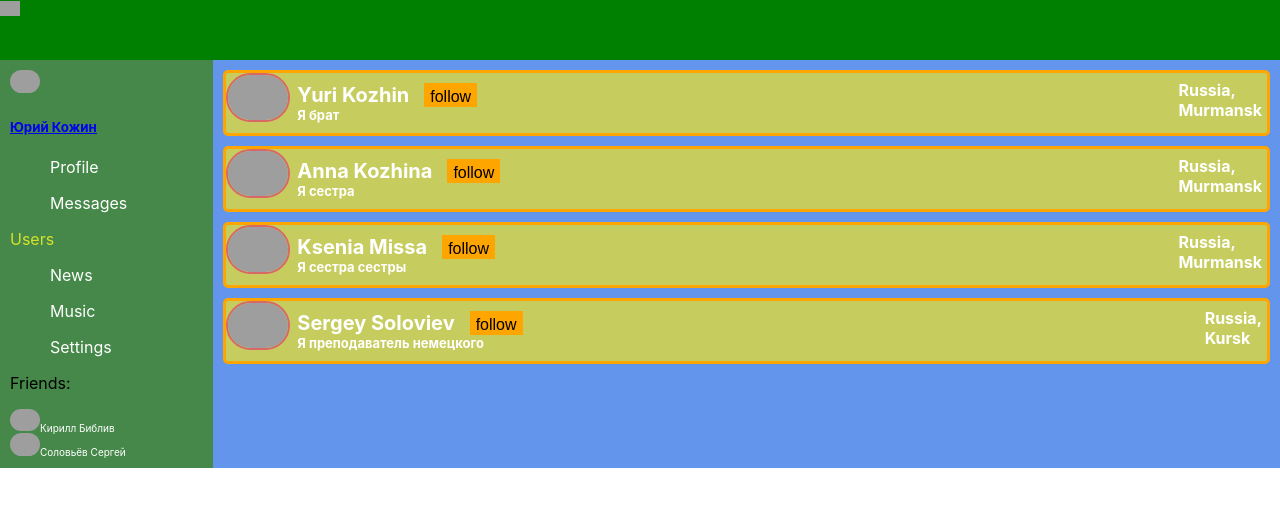
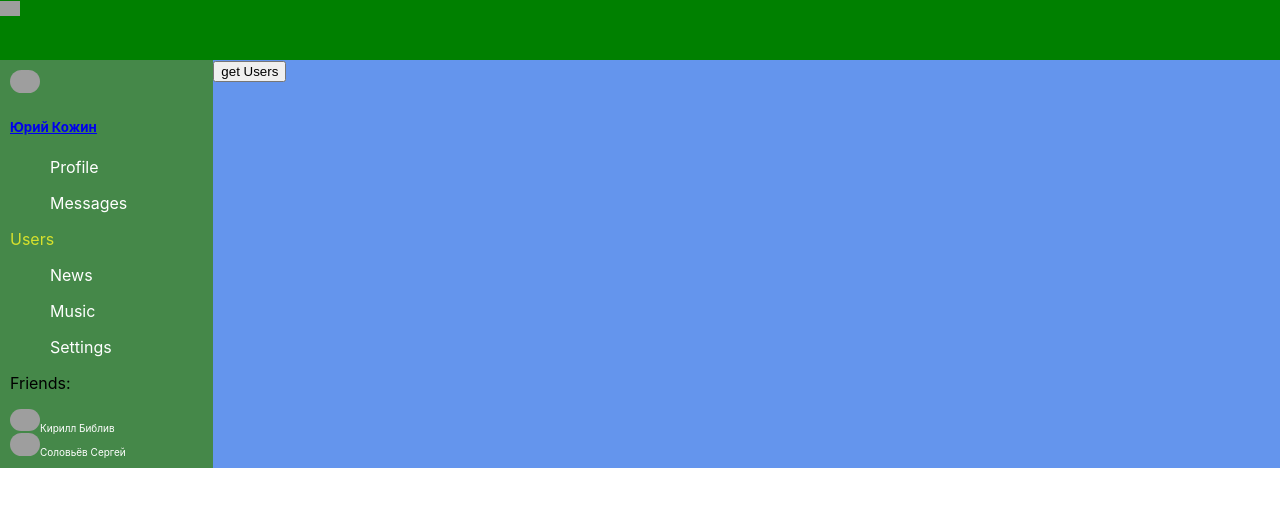
Before and after one commit to Angst26/samurai, a React (Create React App) app: page /users in a window 1280 px wide. Shown: the top 506 px of the page. Built offline with nearby package versions, Linux system fonts and the light colour scheme; grey boxes are pictures that could not be loaded.

Commit message:
добавлены Users в Navbar

```diff
--- a/package.json
+++ b/package.json
@@ -7,6 +7,7 @@
     "@testing-library/jest-dom": "^5.17.0",
     "@testing-library/react": "^13.4.0",
     "@testing-library/user-event": "^13.5.0",
+    "axios": "^1.7.2",
     "react": "^18.3.1",
     "react-dom": "^18.3.1",
     "react-redux": "^9.1.2",
--- a/src/components/Navbar/Navbar.jsx
+++ b/src/components/Navbar/Navbar.jsx
@@ -4,7 +4,7 @@ import Friend from './Friend/Friend'
 import ShortProfile from "./ShortProfile/ShortProfile";
 
 const Navbar = (props) => {
-    debugger
+
     let friends = props.friendsList.map(friend => <Friend img={friend.img} name={friend.name} postname={friend.postname} />);
     return <nav className={s.nav}>
         <div>
--- a/src/components/Navbar/NavbarContainer.jsx
+++ b/src/components/Navbar/NavbarContainer.jsx
@@ -2,7 +2,6 @@ import {connect} from "react-redux";
 import Navbar from "./Navbar";
 
 let  mapStateToProps = (state) => {
-    debugger
     return{
         friendsList: state.sidebar.friendsList
     }
@@ -13,7 +12,6 @@ let mapDispatchToProps = (dispatch) => {
 
     }
 }
-debugger
 const NavbarContainer = connect(mapStateToProps,mapDispatchToProps)(Navbar)
 
 export default NavbarContainer;
--- a/src/components/Users/User/User.jsx
+++ b/src/components/Users/User/User.jsx
@@ -1,4 +1,5 @@
 import s from './User.module.css'
+import userPhoto from '../../../../src/assets/images/img.png'
 
 const User = (props) => {
     let onFollow = () => {
@@ -14,7 +15,7 @@ const User = (props) => {
 
     return (
         <div className={s.container}>
-            <span><img className={s.photo} src={props.img} alt=""/></span>
+            <span><img className={s.photo} src={props.img != null? props.img : userPhoto} alt=""/></span>
             <span className={s.name}>
                 {props.name} {props.postName}
                 <button onClick = {props.isFollowed? onUnfollow : onFollow} className={s.followBtn}>{props.isFollowed? 'unfollow': 'follow'}</button>
@@ -23,8 +24,8 @@ const User = (props) => {
                 </div>
             </span>
             <span className={s.location}>
-                <div>{props.land},</div>
-                <div>{props.city}</div>
+                <div>'props.land'</div>
+                <div>'props.city'</div>
             </span>
         </div>
     )
--- a/src/components/Users/Users.jsx
+++ b/src/components/Users/Users.jsx
@@ -1,13 +1,70 @@
 import User from "./User/User";
+import axios from "axios";
+
 
 
 const Users = (props) => {
-    let users = props.usersList.map( user => <User follow={props.follow} unfollow={props.unfollow}
+    let getUsers = ()=>{
+        if (props.usersList.length === 0) {
+            axios.get('https://social-network.samuraijs.com/api/1.0/users').then(response => {
+                    debugger
+                    props.setUsers(response.data.items);
+                }
+            )
+        }
+    }
+
+
+   // if(props.usersList.length === 0){
+   //     props.setUsers([
+   //         {
+   //             id: 1,
+   //             followed: false,
+   //             img: 'https://sun9-37.userapi.com/s/v1/ig2/pphscH5pILnOFtyhW5LgN8ebhIb64FxWPJpc9HZUaLx81O6VvNtIoEbzxouaUlS1BfDmUqsF20_uaPmrn23Xvm6G.jpg?quality=96&crop=160,0,960,960&as=32x32,48x48,72x72,108x108,160x160,240x240,360x360,480x480,540x540,640x640,720x720&ava=1&u=5ef6OzEt6reAhxZg2JbfiPkWEvRNQQYr6X7cZ1ThBjE&cs=200x200',
+   //             name: 'Yuri',
+   //             postName: 'Kozhin',
+   //             land: 'Russia',
+   //             city: 'Murmansk',
+   //             status: 'Я брат'
+   //         },
+   //         {
+   //             id: 2,
+   //             followed: false,
+   //             img: 'https://sun9-68.userapi.com/s/v1/ig2/_lcygdcuz112_NJSICpoBajj3rHp0bw1n19rZxScW-9yCqYyy9desMd2ZiX1j8Ic3Dj82FCk1Al36Yjwtkm9WFOu.jpg?quality=96&crop=17,0,1932,1932&as=32x32,48x48,72x72,108x108,160x160,240x240,360x360,480x480,540x540,640x640,720x720,1080x1080,1280x1280,1440x1440&ava=1&u=oLKdG6EwFzwxMDdP2XKjiNgsRklvWD6YR3wvf-PX-VA&cs=200x200',
+   //             name: 'Anna',
+   //             postName: 'Kozhina',
+   //             land: 'Russia',
+   //             city: 'Murmansk',
+   //             status: 'Я сестра'
+   //         },
+   //         {
+   //             id: 3,
+   //             followed: false,
+   //             img: 'https://sun9-57.userapi.com/s/v1/ig2/FPHcxDWSeIw6B138S-ViluslK-wthOsG2KIApz4oLRxfVe7DfmBT_Ae57xcuNw9_NAOIf7mJnS2P3o84Js0fDlIV.jpg?size=100x100&quality=95&crop=585,846,1122,1122&ava=1',
+   //             name: 'Ksenia',
+   //             postName: 'Missa',
+   //             land: 'Russia',
+   //             city: 'Murmansk',
+   //             status: 'Я сестра сестры'
+   //         },
+   //         {
+   //             id: 4,
+   //             followed: false,
+   //             img: 'https://sun9-80.userapi.com/impg/To85ionWWoeYtswukH1XNj7H_2sg3s9_h7eaYQ/Rh2ttouOTU4.jpg?size=997x1280&quality=95&sign=685a54c998469a46fa85ac87df1b8f6d&type=album',
+   //             name: 'Sergey',
+   //             postName: 'Soloviev',
+   //             land: 'Russia',
+   //             city: 'Kursk',
+   //             status: 'Я преподаватель немецкого'
+   //         },
+   //     ])
+   // }
+    let users = props.usersList.map( user => <User follow={props.follow} unfollow={props.unfollow} getUsers={getUsers}
                                                    img={user.img} id={user.id} name={user.name} status={user.status} postName={user.postName} land={user.land} city={user.city} isFollowed={user.followed} />);
     return(
         <div>
             <div>
-                {users}
+                {users.length != 0? users : <button onClick={getUsers}>get Users </button>}
             </div>
 
         </div>
--- a/src/components/Users/UsersContainer.jsx
+++ b/src/components/Users/UsersContainer.jsx
@@ -1,13 +1,8 @@
 import {connect} from "react-redux";
 import Users from "./Users";
-import {followAC, unfollowAC} from "../../redux/usersReducer";
+import {followAC, setUsersAC, unfollowAC} from "../../redux/usersReducer";
 
 
-// const UsersContainer = (props) => {
-//     return(
-//         <>users will be here</>
-//     )
-// }
 
 let mapStateToProps = (state) => {
     return {
@@ -19,6 +14,7 @@ let mapDispatchToProps = (dispatch) => {
     return {
         follow: (id) => {dispatch(followAC(id))},
         unfollow: (id) => {dispatch(unfollowAC(id))},
+        setUsers: (users) => {dispatch(setUsersAC(users))}
     }
 }
 
--- a/src/redux/sidebarReducer.js
+++ b/src/redux/sidebarReducer.js
@@ -14,7 +14,7 @@ let initialState = {
         }
     ]
 }
-debugger
+
 export const sidebarReducer = (state = initialState, action) => {
     return state;
 }
--- a/src/redux/usersReducer.js
+++ b/src/redux/usersReducer.js
@@ -3,51 +3,7 @@ const UNFOLLOW = 'UNFOLLOW'
 const SET_USERS = 'SET_USERS'
 
 let initialState = {
-    usersList: [
-        {
-            id: 1,
-            followed: false,
-            img: 'https://sun9-37.userapi.com/s/v1/ig2/pphscH5pILnOFtyhW5LgN8ebhIb64FxWPJpc9HZUaLx81O6VvNtIoEbzxouaUlS1BfDmUqsF20_uaPmrn23Xvm6G.jpg?quality=96&crop=160,0,960,960&as=32x32,48x48,72x72,108x108,160x160,240x240,360x360,480x480,540x540,640x640,720x720&ava=1&u=5ef6OzEt6reAhxZg2JbfiPkWEvRNQQYr6X7cZ1ThBjE&cs=200x200',
-            name: 'Yuri',
-            postName: 'Kozhin',
-            land: 'Russia',
-            city: 'Murmansk',
-            status: 'Я брат'
-        },
-        {
-            id: 2,
-            followed: false,
-            img: 'https://sun9-68.userapi.com/s/v1/ig2/_lcygdcuz112_NJSICpoBajj3rHp0bw1n19rZxScW-9yCqYyy9desMd2ZiX1j8Ic3Dj82FCk1Al36Yjwtkm9WFOu.jpg?quality=96&crop=17,0,1932,1932&as=32x32,48x48,72x72,108x108,160x160,240x240,360x360,480x480,540x540,640x640,720x720,1080x1080,1280x1280,1440x1440&ava=1&u=oLKdG6EwFzwxMDdP2XKjiNgsRklvWD6YR3wvf-PX-VA&cs=200x200',
-            name: 'Anna',
-            postName: 'Kozhina',
-            land: 'Russia',
-            city: 'Murmansk',
-            status: 'Я сестра'
-        },
-        {
-            id: 3,
-            followed: false,
-            img: 'https://sun9-57.userapi.com/s/v1/ig2/FPHcxDWSeIw6B138S-ViluslK-wthOsG2KIApz4oLRxfVe7DfmBT_Ae57xcuNw9_NAOIf7mJnS2P3o84Js0fDlIV.jpg?size=100x100&quality=95&crop=585,846,1122,1122&ava=1',
-            name: 'Ksenia',
-            postName: 'Missa',
-            land: 'Russia',
-            city: 'Murmansk',
-            status: 'Я сестра сестры'
-        },
-        {
-            id: 4,
-            followed: false,
-            img: 'https://sun9-80.userapi.com/impg/To85ionWWoeYtswukH1XNj7H_2sg3s9_h7eaYQ/Rh2ttouOTU4.jpg?size=997x1280&quality=95&sign=685a54c998469a46fa85ac87df1b8f6d&type=album',
-            name: 'Sergey',
-            postName: 'Soloviev',
-            land: 'Russia',
-            city: 'Kursk',
-            status: 'Я преподаватель немецкого'
-        },
-
-
-    ]
-
+     usersList: []
 }
 
 export const usersReducer = (state = initialState, action) => {
@@ -73,7 +29,7 @@ export const usersReducer = (state = initialState, action) => {
         case SET_USERS:
             return {
                 ...state,
-                users: [...state.users, ...action.users],
+                usersList: [...action.users],
             }
         default:
             return state;
```
Also changed, not shown: 1 other file (tests, documents, lock files or other folders).
